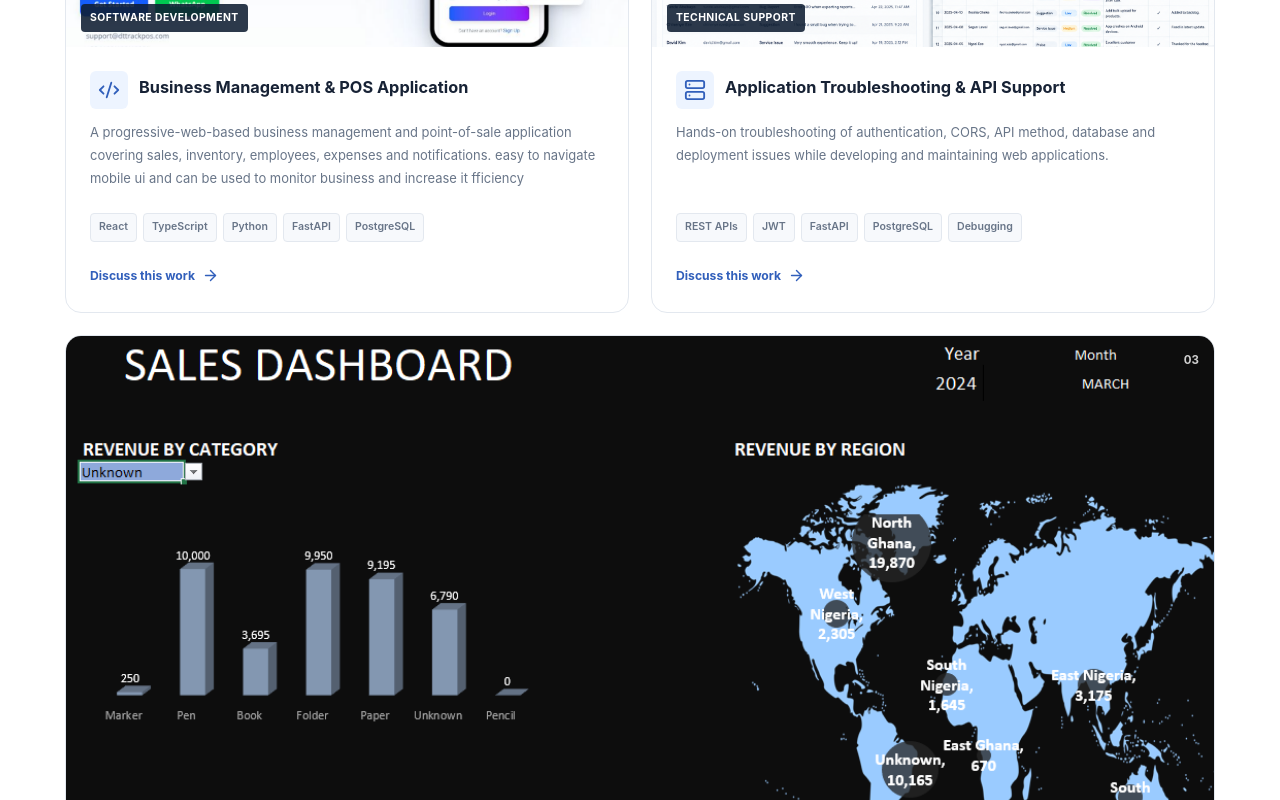
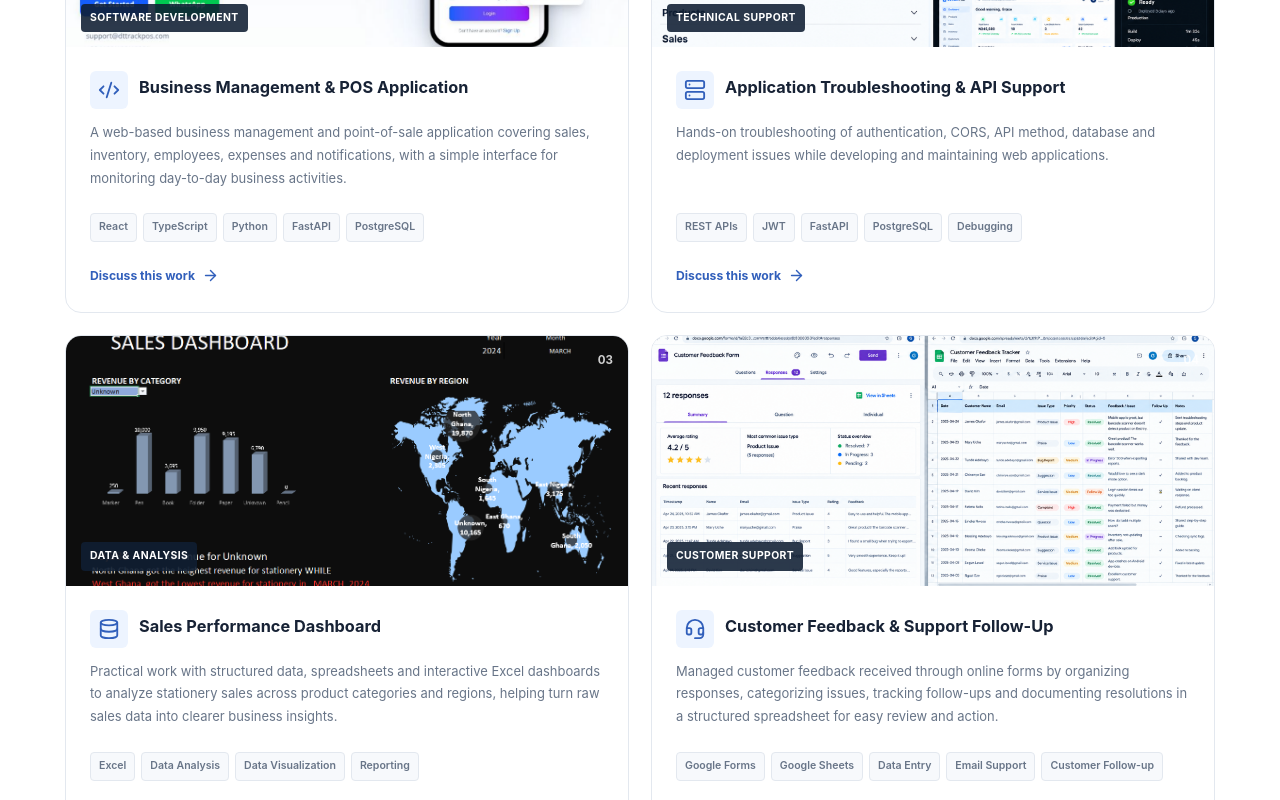
Before and after one commit to saseregrace358-dot/PORTFOLIO, a React (Vite) app: page / in a window 1280 px wide. Shown: the part 3140-3940 px from the top of the page. Built offline with nearby package versions, Linux system fonts and the light colour scheme.

Commit message:
Update portfolio projects and customer support section

```diff
--- a/src/App.css
+++ b/src/App.css
@@ -982,12 +982,8 @@ img {
 .projects-grid {
   display: grid;
   grid-template-columns: repeat(2, 1fr);
+
   gap: 22px;
-}
-
-.projects-grid .project-card:last-child {
-  grid-column: 1 / -1;
-  width: 100%;
 }
 
 .project-card {
@@ -1021,17 +1017,6 @@ img {
   background: var(--bg-soft);
 }
 
-.projects-grid .project-card:last-child .project-image-wrap {
-  height: auto;
-  aspect-ratio: 14 / 7;
-}
-
-.projects-grid .project-card:last-child .project-image {
-  width: 100%;
-  height: 100%;
-  object-fit: cover;
-  object-position: center;
-}
 .project-image {
   width: 100%;
   height: 100%;
--- a/src/App.jsx
+++ b/src/App.jsx
@@ -12,6 +12,7 @@ import {
   Github,
   GraduationCap,
   Headphones,
+  Headset,
   Mail,
   MapPin,
   Menu,
@@ -126,12 +127,12 @@ function App() {
 
  const projects = [
   {
-      image: posImage ,
+    image: posImage,
     type: "image",
     title: "Business Management & POS Application",
     category: "Software Development",
     description:
-        "A progressive-web-based business management and point-of-sale application covering sales, inventory, employees, expenses and notifications. easy to navigate mobile ui and can be used to monitor business and increase it fficiency",
+      "A web-based business management and point-of-sale application covering sales, inventory, employees, expenses and notifications, with a simple interface for monitoring day-to-day business activities.",
     tools: [
       "React",
       "TypeScript",
@@ -141,8 +142,9 @@ function App() {
     ],
     icon: <Code2 size={22} />,
   },
+
   {
-      image: customerImage,
+    image: technicalImage,
     type: "image",
     title: "Application Troubleshooting & API Support",
     category: "Technical Support",
@@ -157,13 +159,14 @@ function App() {
     ],
     icon: <Server size={22} />,
   },
+
   {
     image: dashboardImage,
     type: "image",
     title: "Sales Performance Dashboard",
     category: "Data & Analysis",
     description:
-    "Practical work with structured data, spreadsheets, SQL, interactive Excel dashboard to analyze stationery sales across product categories and regions. It helps identify revenue patterns, compare regional performance, and turn raw sales data into clearer business insights.",
+      "Practical work with structured data, spreadsheets and interactive Excel dashboards to analyze stationery sales across product categories and regions, helping turn raw sales data into clearer business insights.",
     tools: [
       "Excel",
       "Data Analysis",
@@ -172,7 +175,24 @@ function App() {
     ],
     icon: <Database size={22} />,
   },
-]
+
+  {
+    image: customerImage,
+    type: "image",
+    title: "Customer Feedback & Support Follow-Up",
+    category: "Customer Support",
+    description:
+      "Managed customer feedback received through online forms by organizing responses, categorizing issues, tracking follow-ups and documenting resolutions in a structured spreadsheet for easy review and action.",
+    tools: [
+      "Google Forms",
+      "Google Sheets",
+      "Data Entry",
+      "Email Support",
+      "Customer Follow-up",
+    ],
+    icon: <Headset size={22} />,
+  },
+];
    const experience = [
     {
       period: "Apr 2024 – Jul 2026",
@@ -285,11 +305,12 @@ function App() {
             ))}
 
             <a
-              href="/Grace-Bamidele-Sasere-CV.pdf"
+               href="/GRACE_BAMIDELE_SASERE_CUSTOMER SUPPORT CV.pdf"
               className="nav-cv"
               target="_blank"
               rel="noreferrer"
             >
+
               <Download size={16} />
               CV
             </a>
@@ -608,9 +629,8 @@ function App() {
 
             <div className="projects-intro">
              <p>
-                A selection of software, troubleshooting, data and automation
-                work that demonstrates how I approach practical technical
-                problems.
+                 A selection of practical work with screenshots, showing how I approach real tasks,
+                organize information and solve problems,
                  </p>
             </div>
 
```
Also changed, not shown: src/images/customers.png, 1 other file (tests, documents, lock files or other folders). Lines whose indentation alone changed are shown as unchanged.
